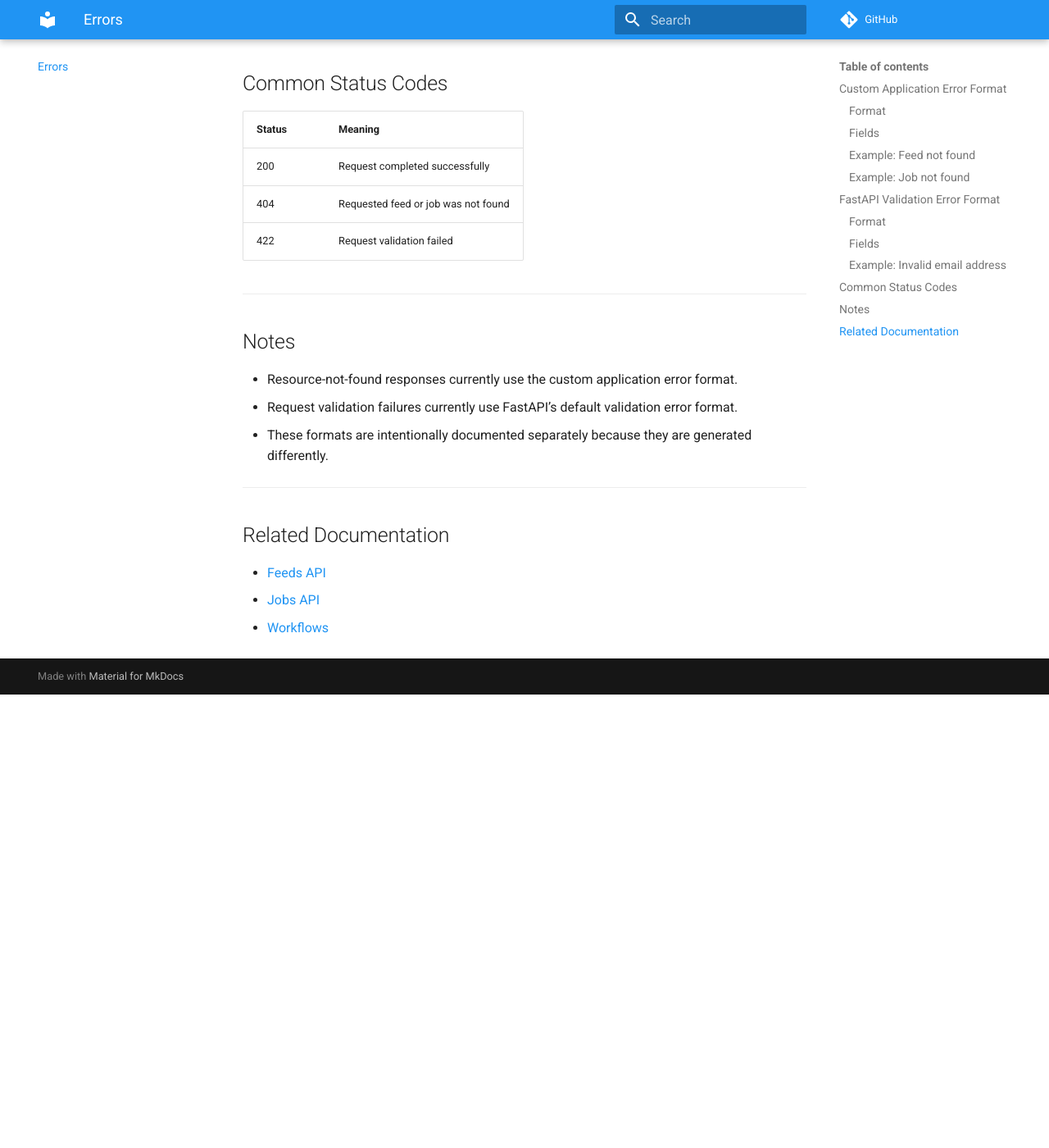
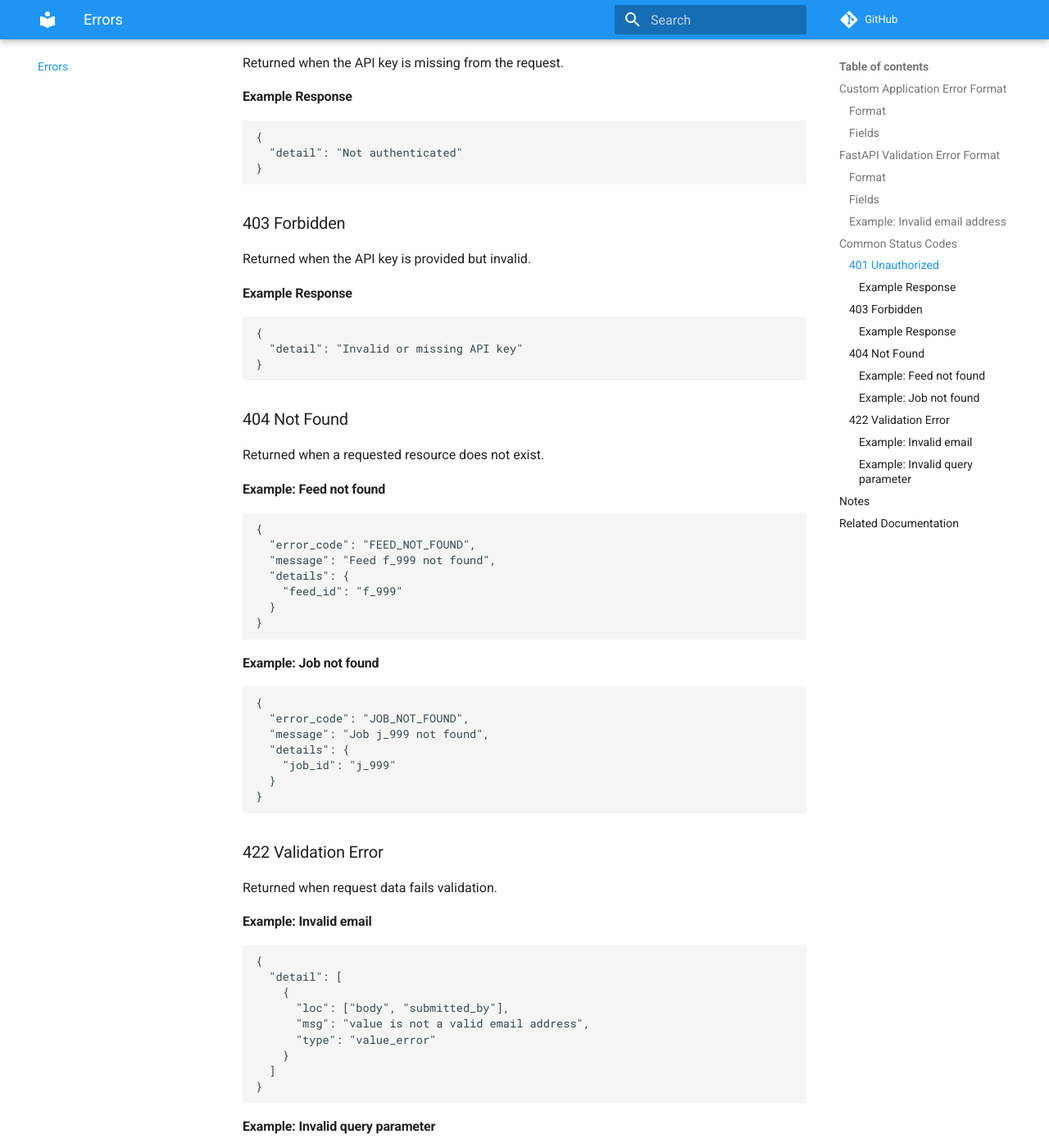
Before and after one commit to rayajose/partner-catalog-api, an MkDocs documentation site: the page built from docs/errors.md, in a window 1280 px wide and 1400 px high, scrolled down 2384 px. Shown: the whole window at 82% size. Built offline with MkDocs 1.6.1 and Material for MkDocs 9.7.7, drawn with Linux system fonts in a browser that asks for light colours; comment, search, counter and statistics services are not loaded; before the commit the page ends 3231 px from its top, so only the background shows below that; some of the changed text lies outside the part shown.

````diff
--- a/docs/errors.md
+++ b/docs/errors.md
@@ -29,29 +29,6 @@ Some endpoints return a custom JSON error payload for application-specific failu
 * `message` *(string)* — Human-readable summary
 * `details` *(object, optional)* — Additional context for debugging or client handling
 
-### Example: Feed not found
-
-```json
-{
-  "error_code": "FEED_NOT_FOUND",
-  "message": "Feed f_999 not found",
-  "details": {
-    "feed_id": "f_999"
-  }
-}
-```
-
-### Example: Job not found
-
-```json
-{
-  "error_code": "JOB_NOT_FOUND",
-  "message": "Job j_999 not found",
-  "details": {
-    "job_id": "j_999"
-  }
-}
-```
 
 ---
 
@@ -107,11 +84,98 @@ This commonly occurs when:
 | Status | Meaning                             |
 |--------|-------------------------------------|
 | 200    | Request completed successfully      |
+| 401    | Missing API key                     |
+| 403    | Invalid API key                     |
 | 404    | Requested feed or job was not found |
 | 422    | Request validation failed           |
 
 ---
 
+
+### 401 Unauthorized
+
+Returned when the API key is missing from the request.
+
+#### Example Response
+
+```json
+{
+  "detail": "Not authenticated"
+}
+```
+
+### 403 Forbidden
+
+
+
+Returned when the API key is provided but invalid.
+
+#### Example Response
+
+```json
+{
+  "detail": "Invalid or missing API key"
+}
+```
+
+### 404 Not Found
+
+Returned when a requested resource does not exist.
+
+#### Example: Feed not found
+
+```json
+{
+  "error_code": "FEED_NOT_FOUND",
+  "message": "Feed f_999 not found",
+  "details": {
+    "feed_id": "f_999"
+  }
+}
+```
+
+#### Example: Job not found
+
+```json
+{
+  "error_code": "JOB_NOT_FOUND",
+  "message": "Job j_999 not found",
+  "details": {
+    "job_id": "j_999"
+  }
+}
+```
+### 422 Validation Error
+
+Returned when request data fails validation.
+
+#### Example: Invalid email
+
+```json
+{
+  "detail": [
+    {
+      "loc": ["body", "submitted_by"],
+      "msg": "value is not a valid email address",
+      "type": "value_error"
+    }
+  ]
+}
+```
+#### Example: Invalid query parameter
+
+```json
+{
+  "detail": [
+    {
+      "loc": ["query", "offset"],
+      "msg": "value is not a valid integer",
+      "type": "type_error.integer"
+    }
+  ]
+}
+}
+```
 ## Notes
 
 * Resource-not-found responses currently use the custom application error format.
````
Also changed, not shown: docs/feeds.md (+21 -9 lines), docs/index.md (+7 -0 lines), docs/jobs.md (+7 -4 lines), security.py (added, +22 -0 lines), settings.py (added, +18 -0 lines), 3 other files.
